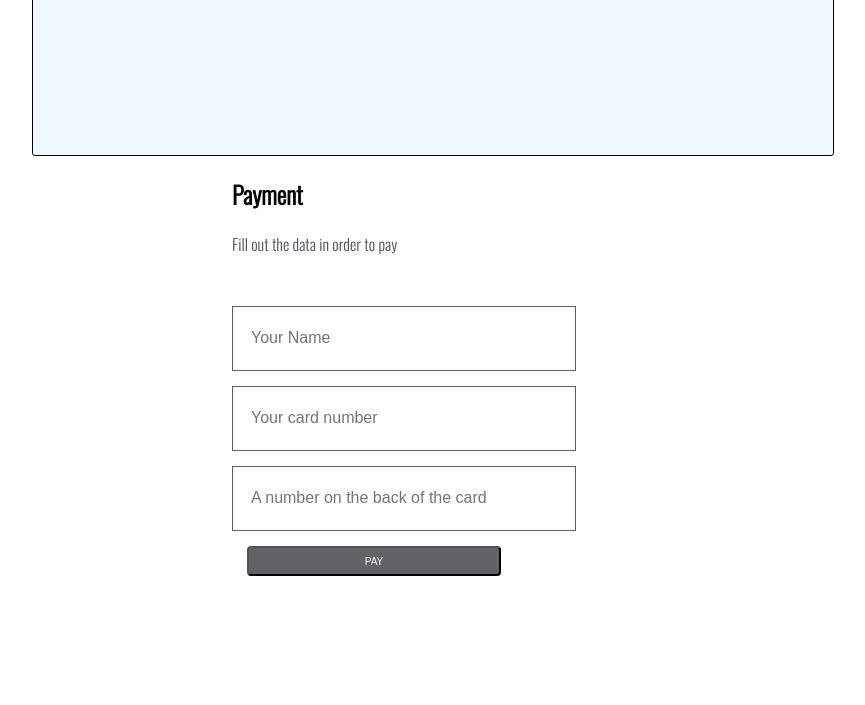
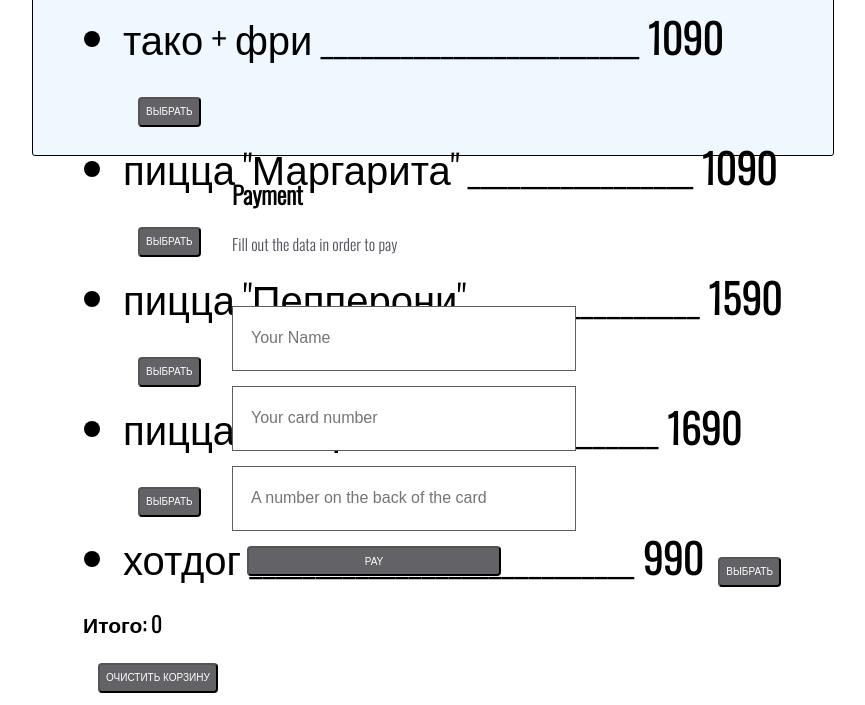
Before and after one commit to dorigitt/hackathon, a plain HTML site: page fast-food-menu.html in a window 1280 px wide. Shown: the part 704-1409 px from the top of the page, without its empty margins (376-1241 px from the left). Drawn offline with nearby package versions, Linux system fonts and the light colour scheme.

Commit message:
feat: changed font size

```diff
--- a/fast-food-menu.css
+++ b/fast-food-menu.css
@@ -45,7 +45,7 @@ button:hover {
 
 .item {
     margin-bottom: 10px;
-    font-size: 20px;
+    font-size: 40px;
 }
 .price-text {
     font-size: 16px;
```
Also changed, not shown: index.html (+1 -1 lines).
